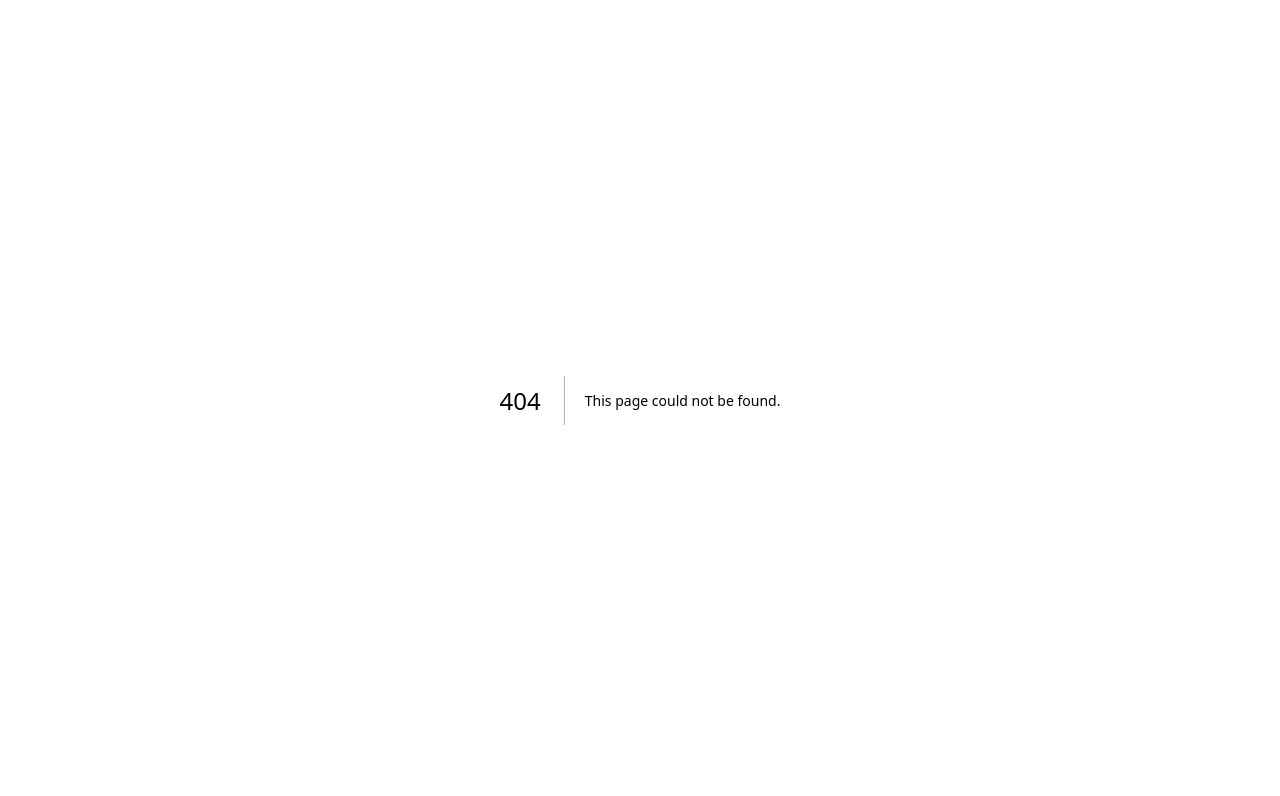
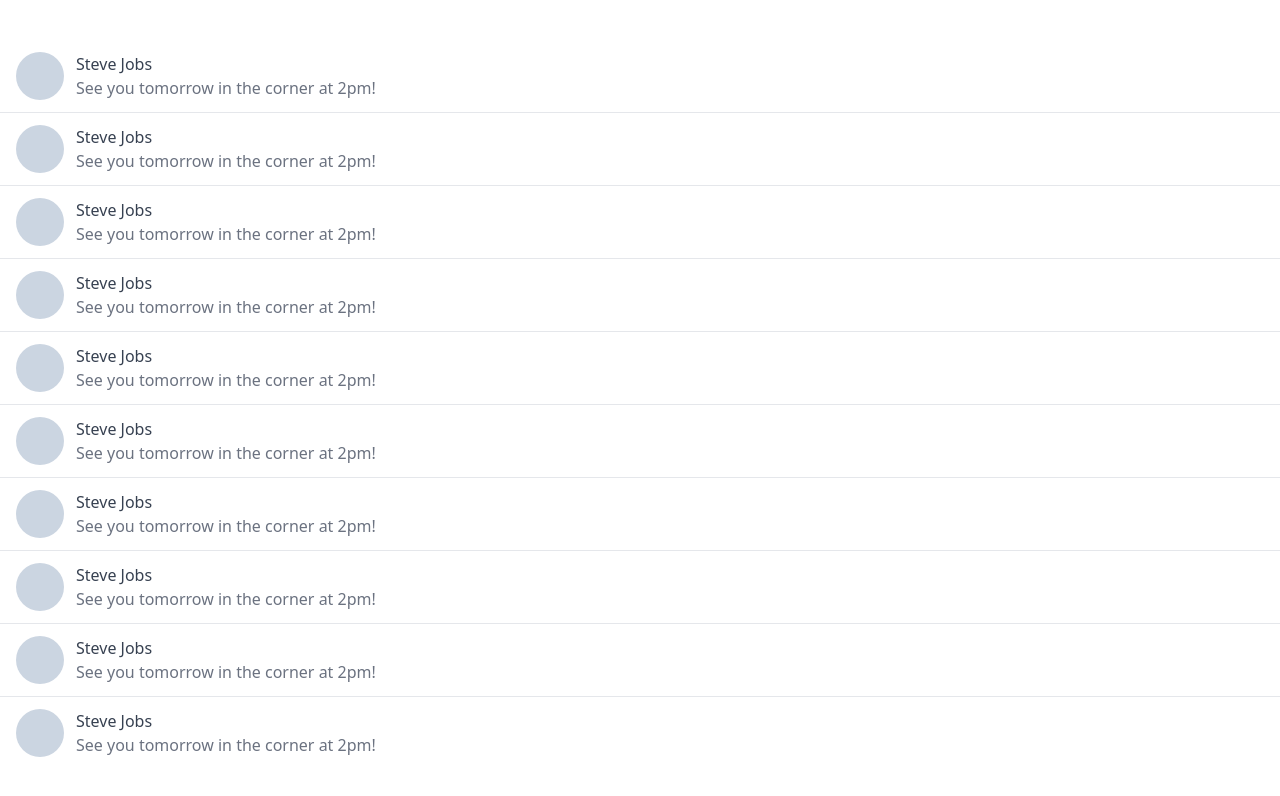
Before and after one commit to KeMezz/carrot-market, a Next.js app: page /chats in a window 1280 px wide. Before the commit this address had no page. Shown: the top 796 px of the page. Built offline with nearby package versions, Linux system fonts and the light colour scheme.

Commit message:
add chat page

```diff
--- /dev/null
+++ b/pages/chats/[id].tsx
@@ -0,0 +1,7 @@
+import { NextPage } from "next";
+
+const ChatDetail: NextPage = () => {
+  return null;
+};
+
+export default ChatDetail;
--- /dev/null
+++ b/pages/chats/index.tsx
@@ -0,0 +1,24 @@
+import { NextPage } from "next";
+
+const Chats: NextPage = () => {
+  return (
+    <div className="py-10 divide-y-[1px]">
+      {Array.from({ length: 10 }, (_, i) => i).map((i) => (
+        <div
+          key={i}
+          className="flex px-4 cursor-pointer py-3 items-center space-x-3"
+        >
+          <div className="w-12 h-12 rounded-full bg-slate-300" />
+          <div>
+            <p className="text-gray-700">Steve Jobs</p>
+            <p className="text-sm1 text-gray-500">
+              See you tomorrow in the corner at 2pm!
+            </p>
+          </div>
+        </div>
+      ))}
+    </div>
+  );
+};
+
+export default Chats;
```
